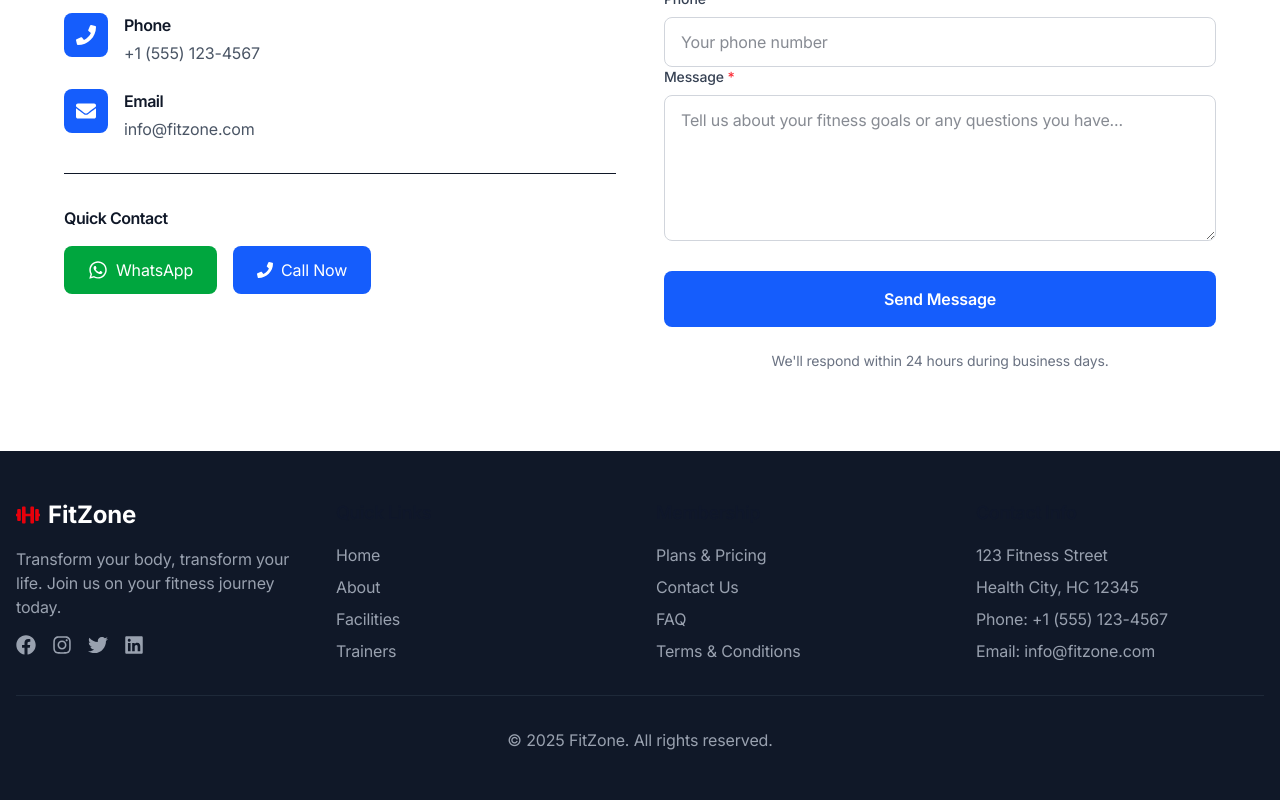
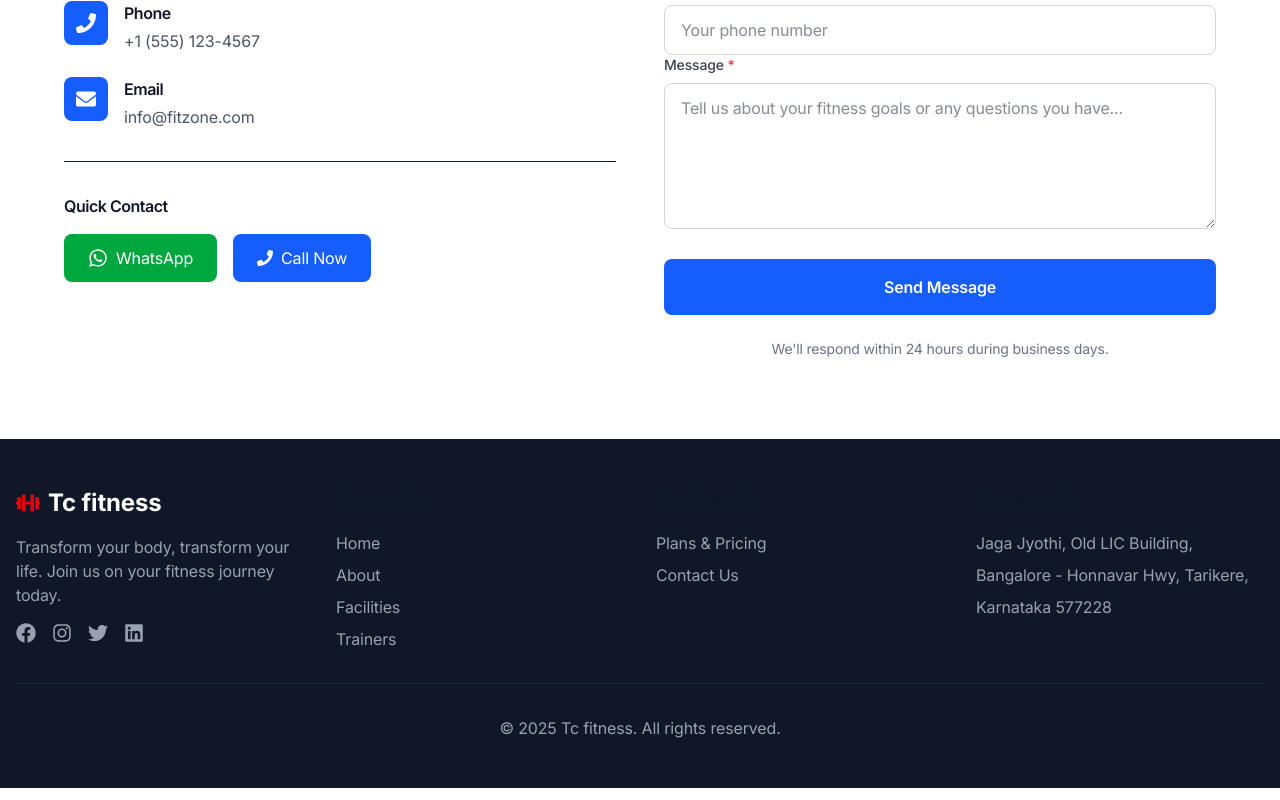
Before and after one commit to itsAj008/Fit-zone, a React (Vite) app: page / in a window 1280 px wide. Shown: the part 4596-5396 px from the top of the page. Built offline with nearby package versions, Linux system fonts and the light colour scheme.

Commit message:
minor changes

```diff
--- a/src/components/Footer.tsx
+++ b/src/components/Footer.tsx
@@ -12,7 +12,7 @@ const Footer = memo(() => {
           <div>
             <div className="flex items-center space-x-2 mb-4">
               <FaDumbbell className="text-red-600 text-2xl" />
-              <span className="text-2xl font-bold">FitZone</span>
+              <span className="text-2xl font-bold">Tc fitness</span>
             </div>
             <p className="text-gray-400 mb-4">
               Transform your body, transform your life. Join us on your fitness journey today.
@@ -98,7 +98,7 @@ const Footer = memo(() => {
                   Contact Us
                 </a>
               </li>
-              <li>
+              {/* <li>
                 <a href="#" className="text-gray-400 hover:text-red-600 transition-colors duration-200">
                   FAQ
                 </a>
@@ -107,7 +107,7 @@ const Footer = memo(() => {
                 <a href="#" className="text-gray-400 hover:text-red-600 transition-colors duration-200">
                   Terms & Conditions
                 </a>
-              </li>
+              </li> */}
             </ul>
           </div>
 
@@ -115,16 +115,15 @@ const Footer = memo(() => {
           <div>
             <h3 className="text-lg font-semibold mb-4">Contact Info</h3>
             <ul className="space-y-2 text-gray-400">
-              <li>123 Fitness Street</li>
-              <li>Health City, HC 12345</li>
-              <li>Phone: +1 (555) 123-4567</li>
-              <li>Email: info@fitzone.com</li>
+              <li>Jaga Jyothi, Old LIC Building,</li>
+              <li>Bangalore - Honnavar Hwy, Tarikere,</li>
+              <li>Karnataka 577228</li>
             </ul>
           </div>
         </div>
 
         <div className="border-t border-gray-800 pt-8 text-center text-gray-400">
-          <p>&copy; {currentYear} FitZone. All rights reserved.</p>
+          <p>&copy; {currentYear} Tc fitness. All rights reserved.</p>
         </div>
       </div>
     </footer>
--- a/src/components/MembershipPlans.tsx
+++ b/src/components/MembershipPlans.tsx
@@ -94,7 +94,7 @@ const MembershipPlans = memo(() => {
                 <div className="text-center mb-6">
                   <h3 className="text-2xl font-bold mb-2 text-gray-900">{plan.name}</h3>
                   <div className="mb-4">
-                    <span className="text-5xl font-bold text-gray-900">{displayPrice}</span>
+                    <span className="text-3xl font-bold text-gray-900">{displayPrice}</span>
                     {billingCycle === 'yearly' && (
                       <span className="text-gray-400 ml-2 line-through text-lg">
                         ₹{plan.price * 12}
--- a/src/examples/performanceExamples.ts
+++ b/src/examples/performanceExamples.ts
@@ -14,13 +14,13 @@ export const LazyTestimonials = lazyLoad(() =>
   import('../components/TestimonialsEnhanced')
 );
 
-export const LazyPricingCalculator = lazyLoad(() =>
-  import('../components/PricingCalculator')
-);
+// export const LazyPricingCalculator = lazyLoad(() =>
+//   import('../components/PricingCalculator')
+// );
 
-export const LazyGallery = lazyLoad(() =>
-  import('../components/Gallery')
-);
+// export const LazyGallery = lazyLoad(() =>
+//   import('../components/Gallery')
+// );
 
 // ========================================
 // 2. IMAGE OPTIMIZATION
@@ -221,8 +221,8 @@ export const checkPerformanceBudget = (metric: string, value: number) => {
 
 export default {
   LazyTestimonials,
-  LazyPricingCalculator,
-  LazyGallery,
+//   LazyPricingCalculator,
+//   LazyGallery,
   getOptimizedTrainerImage,
   getOptimizedHeroImage,
   getOptimizedFacilityImage,
```
Also changed, not shown: 1 other file (tests, documents, lock files or other folders).
